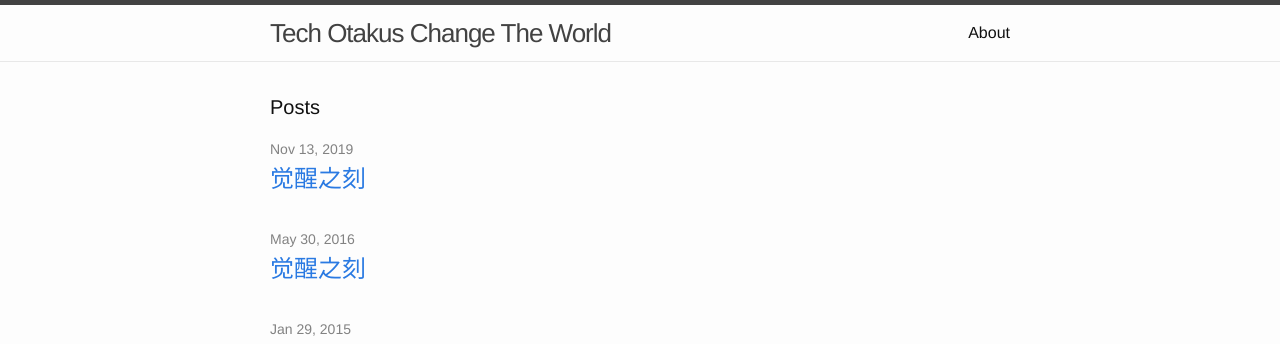
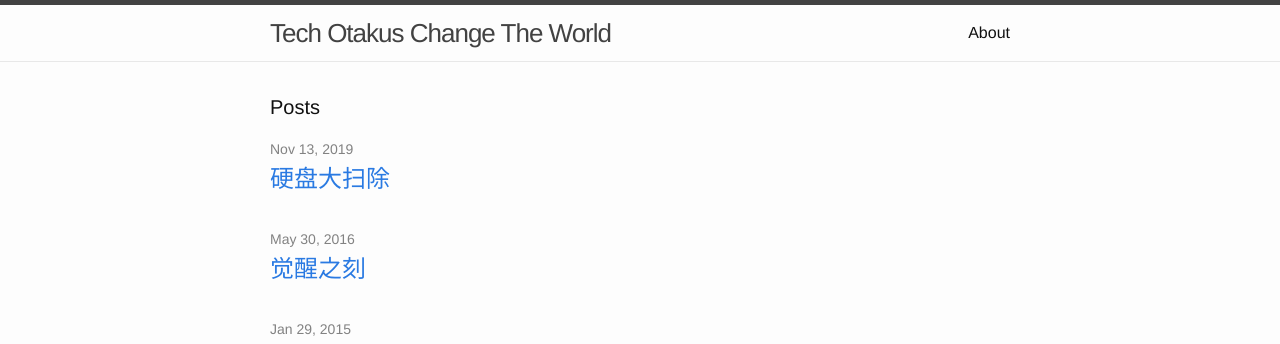
Before and after one commit to royleexh/royleexh.gitbhu.io, a Jekyll site: the page built from index.html, in a window 1280 px wide. Shown: the top 344 px of the page. Built offline with Jekyll 4.4.1, drawn with Linux system fonts in a browser that asks for light colours; the list of posts is cut into pages by our own code.

Commit message:
修改标题

```diff
--- a/_posts/2019-11-13-将mac硬盘资料整理.markdown
+++ b/_posts/2019-11-13-将mac硬盘资料整理.markdown
@@ -1,6 +1,6 @@
 ---
 layout: post
-title:  "觉醒之刻"
+title:  "硬盘大扫除"
 date:   2019-11-13 23:00
 categories: 日志
 ---
```
